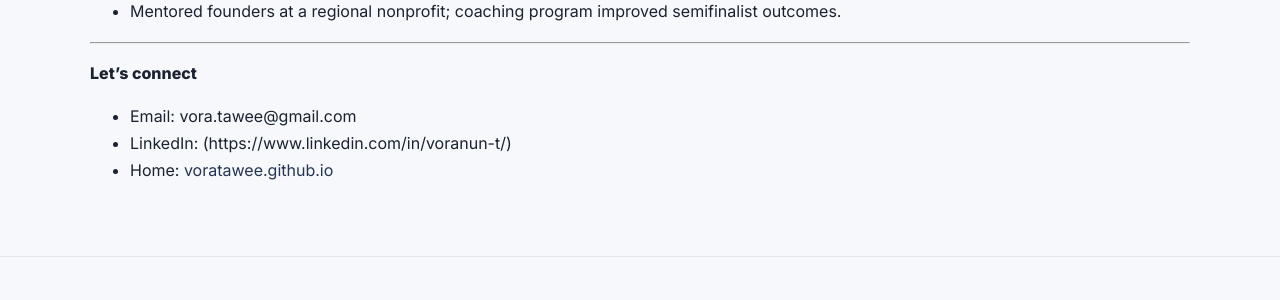
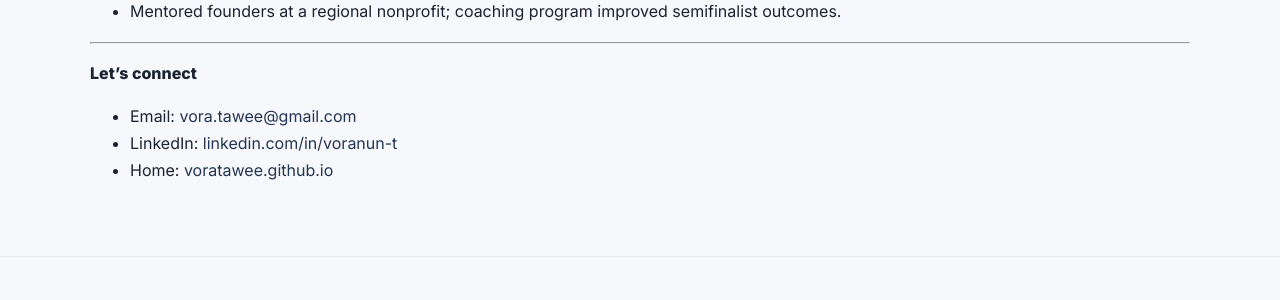
Before and after one commit to voratawee/voratawee.github.io, a Jekyll site: the page built from about.md, in a window 1280 px wide and 1008 px high. Shown: the part 643-943 px from the top of the window. Built offline with Jekyll 4.4.1, drawn with Linux system fonts in a browser that asks for light colours; part of the change alters nothing that is shown.

Commit message:
Update about.md

```diff
--- a/about.md
+++ b/about.md
@@ -24,6 +24,6 @@ During my MBA, one problem kept showing up: millions struggle with mental health
 ---
 
 **Let’s connect**
-- Email: vora.tawee@gmail.com
-- LinkedIn: (https://www.linkedin.com/in/voranun-t/)
+- Email: [vora.tawee@gmail.com](mailto:vora.tawee@gmail.com)
+- LinkedIn: [linkedin.com/in/voranun-t](https://www.linkedin.com/in/voranun-t/)
 - Home: [voratawee.github.io](/)
```
